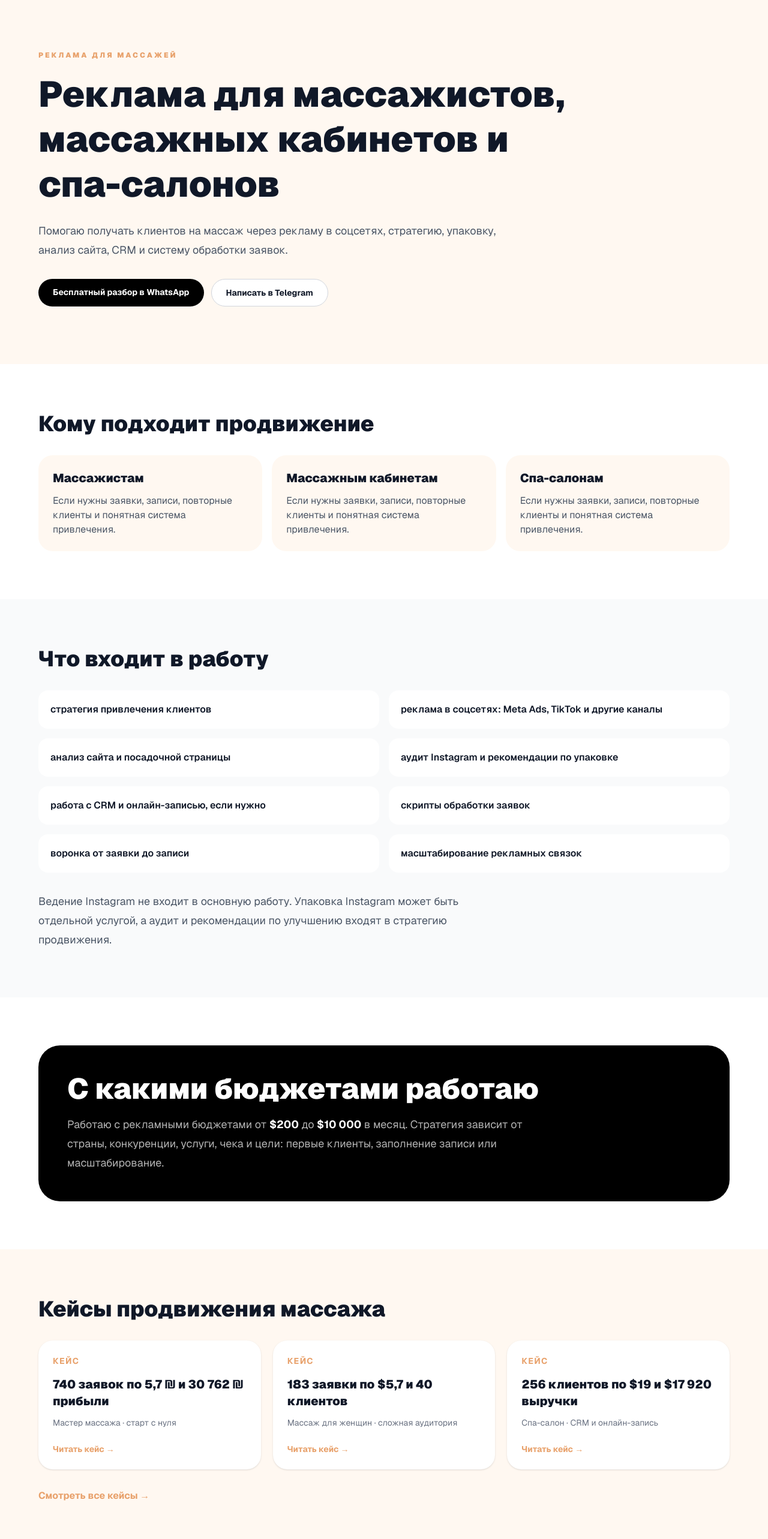
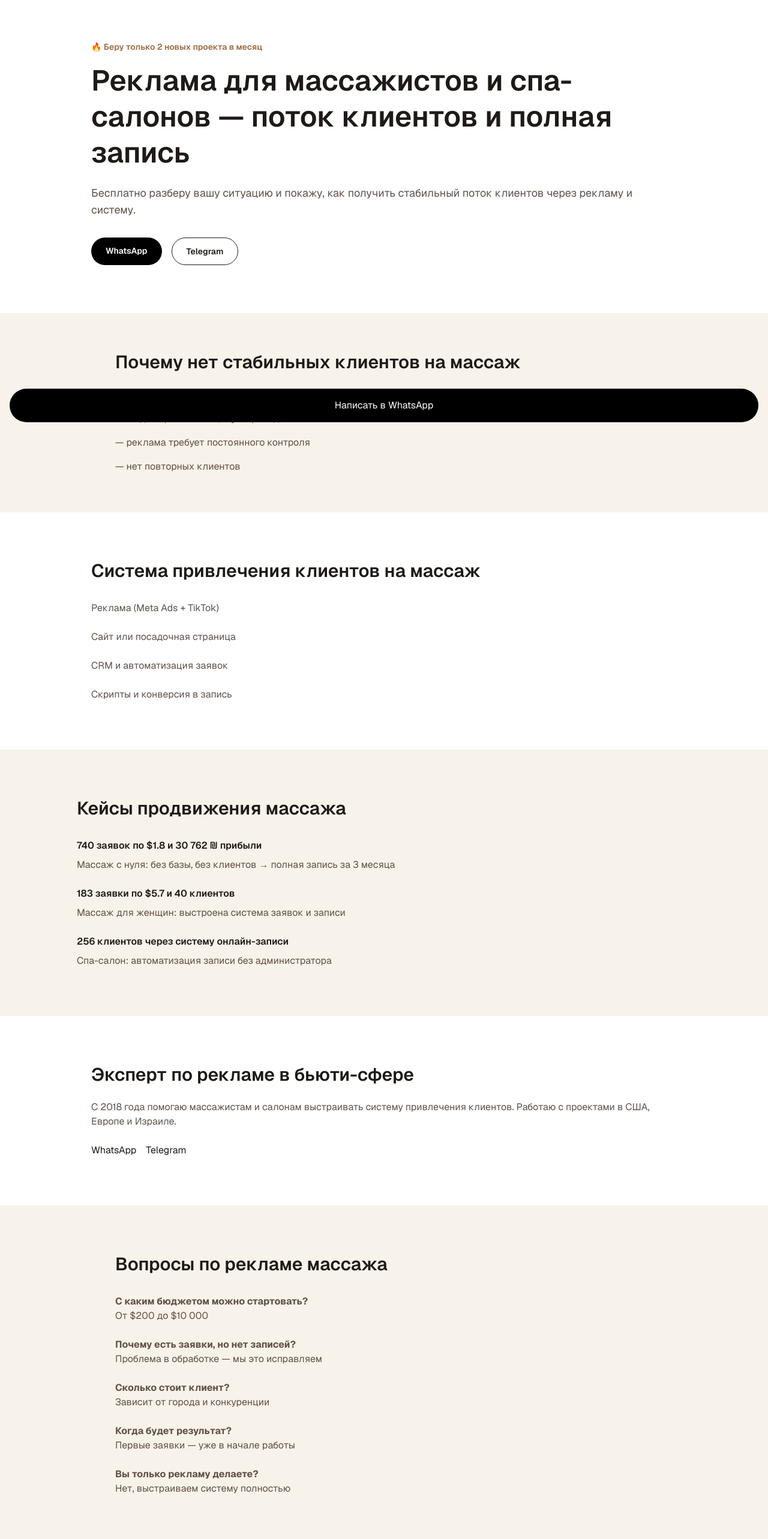
Before and after one commit to tatnova/my-website-rus, a Next.js app in the folder site/: page /massage in a window 1280 px wide. Shown: the part 80-2646 px from the top of the page at 60% size. Built offline with nearby package versions, Linux system fonts and the light colour scheme.

Commit message:
add massage landing

```diff
--- a/site/src/app/massage/page.tsx
+++ b/site/src/app/massage/page.tsx
@@ -1,280 +1,174 @@
 import type { Metadata } from 'next';
-import Link from 'next/link';
 
 export const metadata: Metadata = {
-  title: 'Реклама для массажистов и спа-салонов | Клиенты на массаж',
+  title:
+    'Реклама для массажистов и спа-салонов | Клиенты на массаж',
   description:
-    'Реклама и система привлечения клиентов для массажистов, массажных кабинетов и спа-салонов: стратегия, Meta Ads, анализ сайта, CRM, скрипты и бесплатный разбор.',
-  keywords: [
-    'реклама для массажиста',
-    'продвижение массажа',
-    'клиенты на массаж',
-    'реклама массажного кабинета',
-    'реклама спа салона',
-    'продвижение спа салона',
-    'Meta Ads массаж',
-  ],
+    'Привлечение клиентов на массаж через рекламу: система заявок, CRM, стратегия и кейсы. Бесплатный разбор и план роста.',
 };
-
-const cases = [
-  {
-    title: '740 заявок по 5,7 ₪ и 30 762 ₪ прибыли',
-    subtitle: 'Мастер массажа · старт с нуля',
-    href: '/cases/massazh-israel-740-zayavok',
-  },
-  {
-    title: '183 заявки по $5,7 и 40 клиентов',
-    subtitle: 'Массаж для женщин · сложная аудитория',
-    href: '/cases/massage-canada-body',
-  },
-  {
-    title: '256 клиентов по $19 и $17 920 выручки',
-    subtitle: 'Спа-салон · CRM и онлайн-запись',
-    href: '/cases/spa-salon-california-256-clients',
-  },
-];
-
-const reviews = [
-  {
-    img: '/review1.jpg',
-    text: '“Появился стабильный поток клиентов, запись стала заполняться регулярнее.”',
-  },
-  {
-    img: '/review2.jpg',
-    text: '“Стало понятно, какие заявки окупаются и как масштабировать рекламу.”',
-  },
-  {
-    img: '/review3.jpg',
-    text: '“Реклама начала приводить не просто обращения, а реальные записи.”',
-  },
-];
-
-const faq = [
-  {
-    q: 'Подходит ли реклама для массажиста без большой базы клиентов?',
-    a: 'Да. Если правильно выстроить оффер, упаковку, рекламу и обработку заявок, можно получать клиентов даже без большой базы.',
-  },
-  {
-    q: 'С каким бюджетом можно запускать рекламу на массаж?',
-    a: 'Я работаю с бюджетами от $200 до $10 000 в месяц. Стратегия зависит от страны, ниши, конкуренции и цели.',
-  },
-  {
-    q: 'Вы только запускаете рекламу?',
-    a: 'Нет. Работа включает стратегию, анализ сайта, аудит Instagram, рекламу, CRM, скрипты и воронку от заявки до записи.',
-  },
-  {
-    q: 'Можно ли вести заявки сразу в запись?',
-    a: 'Да. Для массажных кабинетов и спа-салонов можно выстроить связку рекламы, CRM и онлайн-букинга.',
-  },
-];
 
 export default function MassagePage() {
   return (
-    <main className="bg-white text-gray-900">
-      <section className="bg-[#fff8f1] px-5 py-14 md:py-24">
-        <div className="mx-auto max-w-6xl">
-          <p className="text-xs font-black uppercase tracking-[0.25em] text-[#e8a16b]">
-            Реклама для массажей
+    <main className="bg-white text-[#1f1a17]">
+
+      {/* HERO */}
+      <section className="px-6 py-20 max-w-5xl mx-auto">
+        <p className="text-sm text-[#9b6b43] font-semibold mb-4">
+          🔥 Беру только 2 новых проекта в месяц
         </p>
 
-          <h1 className="mt-5 max-w-4xl text-4xl font-black leading-tight md:text-6xl">
-            Реклама для массажистов, массажных кабинетов и спа-салонов
+        <h1 className="text-3xl md:text-5xl font-semibold leading-tight">
+          Реклама для массажистов и спа-салонов — поток клиентов и полная запись
         </h1>
 
-          <p className="mt-6 max-w-3xl text-lg leading-8 text-gray-600">
-            Помогаю получать клиентов на массаж через рекламу в соцсетях,
-            стратегию, упаковку, анализ сайта, CRM и систему обработки заявок.
+        <p className="mt-6 text-lg text-[#5f5148]">
+          Бесплатно разберу вашу ситуацию и покажу, как получить стабильный поток клиентов через рекламу и систему.
         </p>
 
-          <div className="mt-8 flex flex-wrap gap-3">
-            <a
-              href="https://wa.me/972537086545"
-              target="_blank"
-              className="rounded-full bg-black px-6 py-3 text-sm font-bold text-white"
-            >
-              Бесплатный разбор в WhatsApp
+        <div className="mt-8 flex gap-4 flex-wrap">
+          <a href="https://wa.me/972537086545" className="bg-black text-white px-6 py-3 rounded-full text-sm font-semibold">
+            WhatsApp
           </a>
-            <a
-              href="https://t.me/mailovaja"
-              target="_blank"
-              className="rounded-full border border-gray-300 bg-white px-6 py-3 text-sm font-bold"
-            >
-              Написать в Telegram
+          <a href="https://t.me/mailovaja" className="border px-6 py-3 rounded-full text-sm font-semibold">
+            Telegram
           </a>
+        </div>
+      </section>
+
+      {/* ПРОБЛЕМЫ */}
+      <section className="px-6 py-16 bg-[#f7f2ea]">
+        <div className="max-w-4xl mx-auto">
+          <h2 className="text-2xl md:text-3xl font-semibold">
+            Почему нет стабильных клиентов на массаж
+          </h2>
+
+          <ul className="mt-6 space-y-4 text-[#5f5148]">
+            <li>— заявки приходят нестабильно</li>
+            <li>— люди спрашивают цену и пропадают</li>
+            <li>— реклама требует постоянного контроля</li>
+            <li>— нет повторных клиентов</li>
+          </ul>
+        </div>
+      </section>
+
+      {/* ПОДХОД */}
+      <section className="px-6 py-20 max-w-5xl mx-auto">
+        <h2 className="text-2xl md:text-3xl font-semibold">
+          Система привлечения клиентов на массаж
+        </h2>
+
+        <div className="mt-8 space-y-6 text-[#5f5148]">
+          <p>Реклама (Meta Ads + TikTok)</p>
+          <p>Сайт или посадочная страница</p>
+          <p>CRM и автоматизация заявок</p>
+          <p>Скрипты и конверсия в запись</p>
+        </div>
+      </section>
+
+      {/* КЕЙСЫ */}
+      <section className="px-6 py-20 bg-[#f7f2ea]">
+        <div className="max-w-5xl mx-auto">
+          <h2 className="text-2xl md:text-3xl font-semibold">
+            Кейсы продвижения массажа
+          </h2>
+
+          <div className="mt-8 space-y-6">
+
+            <div>
+              <h3 className="font-semibold">
+                740 заявок по $1.8 и 30 762 ₪ прибыли
+              </h3>
+              <p className="text-[#5f5148] mt-2">
+                Массаж с нуля: без базы, без клиентов → полная запись за 3 месяца
+              </p>
+            </div>
+
+            <div>
+              <h3 className="font-semibold">
+                183 заявки по $5.7 и 40 клиентов
+              </h3>
+              <p className="text-[#5f5148] mt-2">
+                Массаж для женщин: выстроена система заявок и записи
+              </p>
+            </div>
+
+            <div>
+              <h3 className="font-semibold">
+                256 клиентов через систему онлайн-записи
+              </h3>
+              <p className="text-[#5f5148] mt-2">
+                Спа-салон: автоматизация записи без администратора
+              </p>
+            </div>
+
           </div>
         </div>
       </section>
 
-      <section className="px-5 py-14 md:py-20">
-        <div className="mx-auto max-w-6xl">
-          <h2 className="text-3xl font-black md:text-4xl">
-            Кому подходит продвижение
+      {/* ОБО МНЕ */}
+      <section className="px-6 py-20 max-w-5xl mx-auto">
+        <h2 className="text-2xl md:text-3xl font-semibold">
+          Эксперт по рекламе в бьюти-сфере
         </h2>
 
-          <div className="mt-8 grid gap-4 md:grid-cols-3">
-            {['Массажистам', 'Массажным кабинетам', 'Спа-салонам'].map((item) => (
-              <div key={item} className="rounded-3xl bg-[#fff8f1] p-6">
-                <h3 className="text-xl font-black">{item}</h3>
-                <p className="mt-3 text-gray-600">
-                  Если нужны заявки, записи, повторные клиенты и понятная система
-                  привлечения.
+        <p className="mt-6 text-[#5f5148]">
+          С 2018 года помогаю массажистам и салонам выстраивать систему привлечения клиентов.
+          Работаю с проектами в США, Европе и Израиле.
         </p>
+
+        <div className="mt-6 flex gap-4">
+          <a href="https://wa.me/972537086545">WhatsApp</a>
+          <a href="https://t.me/mailovaja">Telegram</a>
         </div>
-            ))}
+      </section>
+
+      {/* FAQ */}
+      <section className="px-6 py-20 bg-[#f7f2ea]">
+        <div className="max-w-4xl mx-auto">
+          <h2 className="text-2xl md:text-3xl font-semibold">
+            Вопросы по рекламе массажа
+          </h2>
+
+          <div className="mt-8 space-y-6 text-[#5f5148]">
+
+            <p><b>С каким бюджетом можно стартовать?</b><br/>От $200 до $10 000</p>
+
+            <p><b>Почему есть заявки, но нет записей?</b><br/>Проблема в обработке — мы это исправляем</p>
+
+            <p><b>Сколько стоит клиент?</b><br/>Зависит от города и конкуренции</p>
+
+            <p><b>Когда будет результат?</b><br/>Первые заявки — уже в начале работы</p>
+
+            <p><b>Вы только рекламу делаете?</b><br/>Нет, выстраиваем систему полностью</p>
+
           </div>
         </div>
       </section>
 
-      <section className="bg-gray-50 px-5 py-14 md:py-20">
-        <div className="mx-auto max-w-6xl">
-          <h2 className="text-3xl font-black md:text-4xl">
-            Что входит в работу
+      {/* CTA */}
+      <section className="px-6 py-20 text-center">
+        <h2 className="text-2xl md:text-3xl font-semibold">
+          Получите разбор вашего проекта
         </h2>
 
-          <div className="mt-8 grid gap-4 md:grid-cols-2">
-            {[
-              'стратегия привлечения клиентов',
-              'реклама в соцсетях: Meta Ads, TikTok и другие каналы',
-              'анализ сайта и посадочной страницы',
-              'аудит Instagram и рекомендации по упаковке',
-              'работа с CRM и онлайн-записью, если нужно',
-              'скрипты обработки заявок',
-              'воронка от заявки до записи',
-              'масштабирование рекламных связок',
-            ].map((item) => (
-              <div key={item} className="rounded-2xl bg-white p-5 font-semibold">
-                {item}
-              </div>
-            ))}
-          </div>
-
-          <p className="mt-8 max-w-3xl text-lg leading-8 text-gray-600">
-            Ведение Instagram не входит в основную работу. Упаковка Instagram
-            может быть отдельной услугой, а аудит и рекомендации по улучшению
-            входят в стратегию продвижения.
-          </p>
+        <div className="mt-6 flex justify-center gap-4">
+          <a href="https://wa.me/972537086545" className="bg-black text-white px-6 py-3 rounded-full">
+            WhatsApp
+          </a>
+          <a href="https://t.me/mailovaja" className="border px-6 py-3 rounded-full">
+            Telegram
+          </a>
         </div>
       </section>
 
-      <section className="px-5 py-14 md:py-20">
-        <div className="mx-auto max-w-6xl rounded-[36px] bg-black p-8 text-white md:p-12">
-          <h2 className="text-3xl font-black md:text-5xl">
-            С какими бюджетами работаю
-          </h2>
-          <p className="mt-5 max-w-3xl text-lg leading-8 text-white/70">
-            Работаю с рекламными бюджетами от <b className="text-white">$200</b>{' '}
-            до <b className="text-white">$10 000</b> в месяц. Стратегия зависит
-            от страны, конкуренции, услуги, чека и цели: первые клиенты,
-            заполнение записи или масштабирование.
-          </p>
-        </div>
-      </section>
-
-      <section className="bg-[#fff8f1] px-5 py-14 md:py-20">
-        <div className="mx-auto max-w-6xl">
-          <h2 className="text-3xl font-black md:text-4xl">
-            Кейсы продвижения массажа
-          </h2>
-
-          <div className="mt-8 grid gap-5 md:grid-cols-3">
-            {cases.map((item) => (
-              <Link
-                key={item.href}
-                href={item.href}
-                className="rounded-3xl bg-white p-6 shadow-sm transition hover:-translate-y-1 hover:shadow-md"
-              >
-                <p className="text-sm font-bold uppercase tracking-widest text-[#e8a16b]">
-                  Кейс
-                </p>
-                <h3 className="mt-4 text-xl font-black leading-snug">
-                  {item.title}
-                </h3>
-                <p className="mt-3 text-sm text-gray-500">{item.subtitle}</p>
-                <p className="mt-6 text-sm font-bold text-[#e8a16b]">
-                  Читать кейс →
-                </p>
-              </Link>
-            ))}
-          </div>
-
-          <div className="mt-8">
-            <Link href="/cases" className="font-bold text-[#e8a16b]">
-              Смотреть все кейсы →
-            </Link>
-          </div>
-        </div>
-      </section>
-
-      <section className="px-5 py-14 md:py-20">
-        <div className="mx-auto max-w-6xl">
-          <h2 className="text-3xl font-black md:text-4xl">Отзывы клиентов</h2>
-
-          <div className="mt-8 grid gap-5 md:grid-cols-3">
-            {reviews.map((item, index) => (
-              <div key={index} className="rounded-3xl bg-[#fff8f1] p-5">
-                <div className="aspect-[4/3] overflow-hidden rounded-2xl bg-gray-200">
-                  <img
-                    src={item.img}
-                    alt="Отзыв клиента"
-                    className="h-full w-full object-cover"
-                  />
-                </div>
-                <p className="mt-5 text-lg leading-7 text-gray-700">
-                  {item.text}
-                </p>
-              </div>
-            ))}
-          </div>
-        </div>
-      </section>
-
-      <section className="bg-gray-50 px-5 py-14 md:py-20">
-        <div className="mx-auto max-w-4xl">
-          <h2 className="text-3xl font-black md:text-4xl">
-            Частые вопросы о рекламе массажа
-          </h2>
-
-          <div className="mt-8 space-y-4">
-            {faq.map((item) => (
-              <details key={item.q} className="rounded-3xl bg-white p-6">
-                <summary className="cursor-pointer text-lg font-black">
-                  {item.q}
-                </summary>
-                <p className="mt-4 leading-7 text-gray-600">{item.a}</p>
-              </details>
-            ))}
-          </div>
-        </div>
-      </section>
-
-      <section className="px-5 py-14 md:py-20">
-        <div className="mx-auto max-w-5xl rounded-[36px] bg-black p-8 text-center text-white md:p-12">
-          <h2 className="text-3xl font-black md:text-5xl">
-            Хотите понять, сколько клиентов может дать реклама?
-          </h2>
-          <p className="mx-auto mt-5 max-w-2xl text-lg leading-8 text-white/70">
-            Напишите мне — сделаю бесплатный разбор вашей ситуации и покажу,
-            какие точки роста есть в рекламе, упаковке, сайте и обработке заявок.
-          </p>
-
-          <div className="mt-8 flex flex-wrap justify-center gap-3">
+      {/* FIXED BUTTON */}
       <a
         href="https://wa.me/972537086545"
-              target="_blank"
-              className="rounded-full bg-white px-6 py-3 text-sm font-bold text-black"
+        className="fixed bottom-4 left-4 right-4 bg-black text-white text-center py-4 rounded-full"
       >
-              WhatsApp
+        Написать в WhatsApp
       </a>
-            <a
-              href="https://t.me/mailovaja"
-              target="_blank"
-              className="rounded-full border border-white/30 px-6 py-3 text-sm font-bold text-white"
-            >
-              Telegram
-            </a>
-          </div>
-        </div>
-      </section>
+
     </main>
   );
 }
```
Lines whose indentation alone changed are shown as unchanged.
